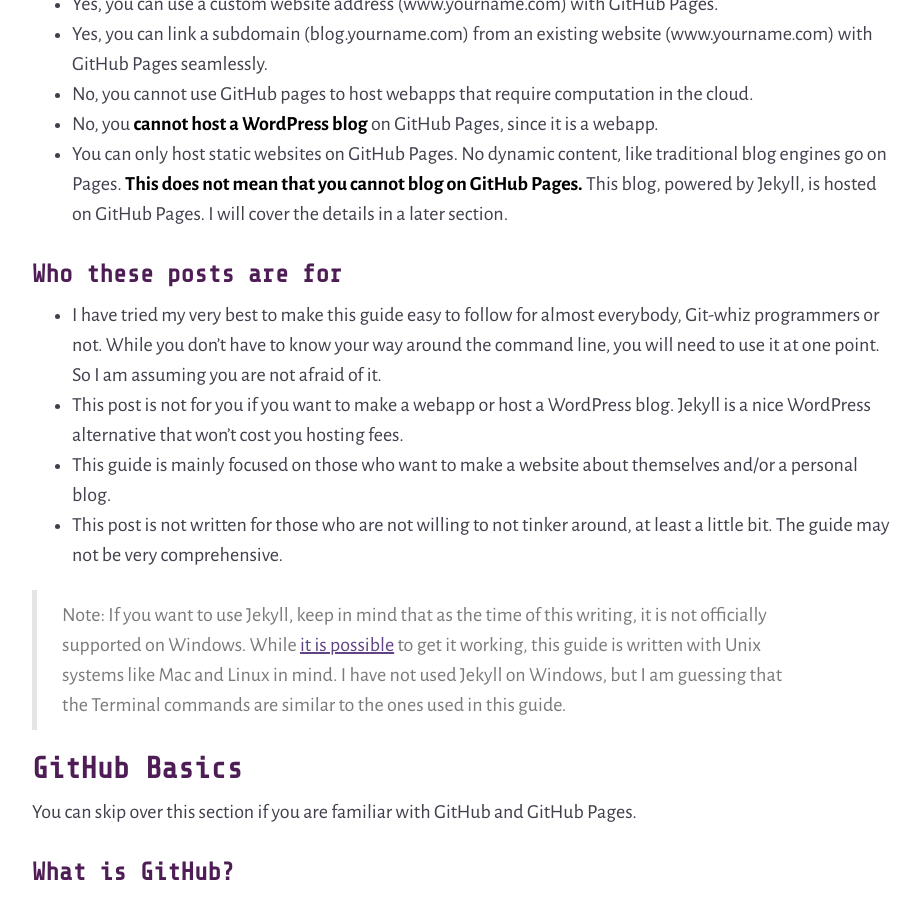
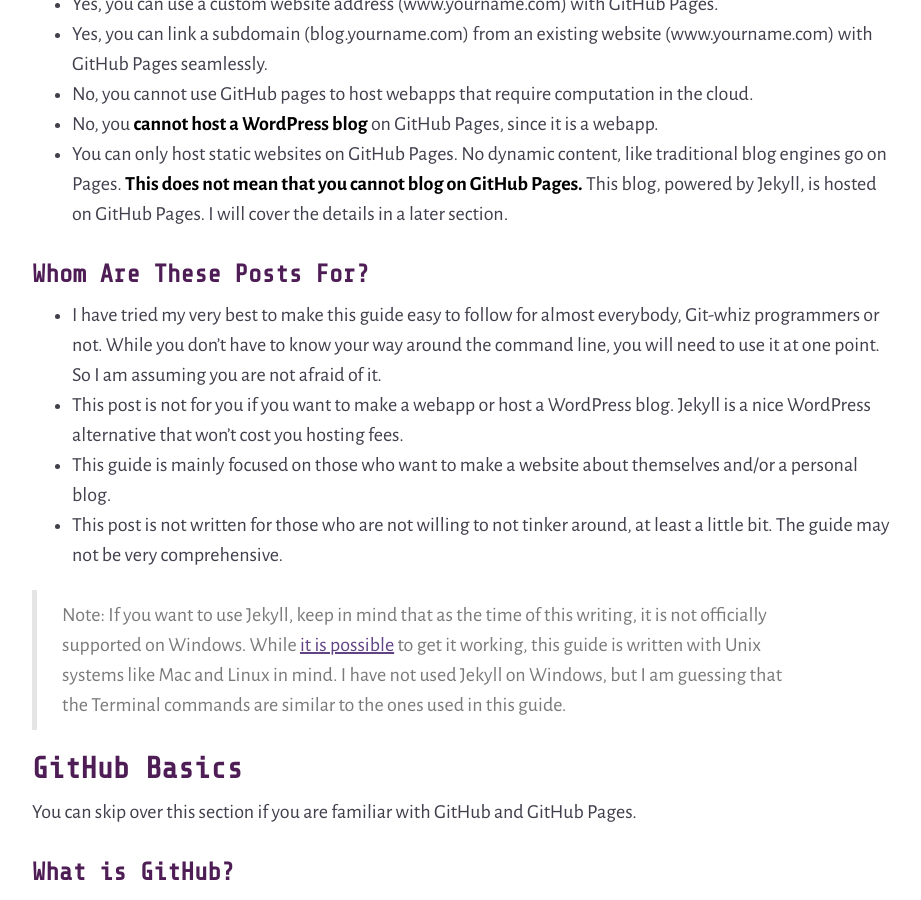
Before and after one commit to Antrikshy/antrikshy.github.io, a Jekyll site: the page built from code/_posts/2014-09-01-the-absolute-noob-guide-to-hosting-a-personal-website-or-blog-on-github-pages-part-1.md, in a window 1280 px wide and 900 px high, scrolled down 1071 px. Shown: the whole window, without its empty margins (178-1099 px from the left). Built offline with Jekyll 4.4.1, drawn with Linux system fonts in a browser that asks for light colours; some web fonts are replaced; comment, search, counter and statistics services are not loaded.

Commit message:
Tiny heading correction in very old post

```diff
--- a/code/_posts/2014-09-01-the-absolute-noob-guide-to-hosting-a-personal-website-or-blog-on-github-pages-part-1.md
+++ b/code/_posts/2014-09-01-the-absolute-noob-guide-to-hosting-a-personal-website-or-blog-on-github-pages-part-1.md
@@ -27,7 +27,7 @@
 * No, you **cannot host a WordPress blog** on GitHub Pages, since it is a webapp.
 * You can only host static websites on GitHub Pages. No dynamic content, like traditional blog engines go on Pages. **This does not mean that you cannot blog on GitHub Pages.** This blog, powered by Jekyll, is hosted on GitHub Pages. I will cover the details in a later section.
 
-### Who these posts are for
+### Whom Are These Posts For?
 
 * I have tried my very best to make this guide easy to follow for almost everybody, Git-whiz programmers or not. While you don't have to know your way around the command line, you will need to use it at one point. So I am assuming you are not afraid of it.
 * This post is not for you if you want to make a webapp or host a WordPress blog. Jekyll is a nice WordPress alternative that won't cost you hosting fees.
```
